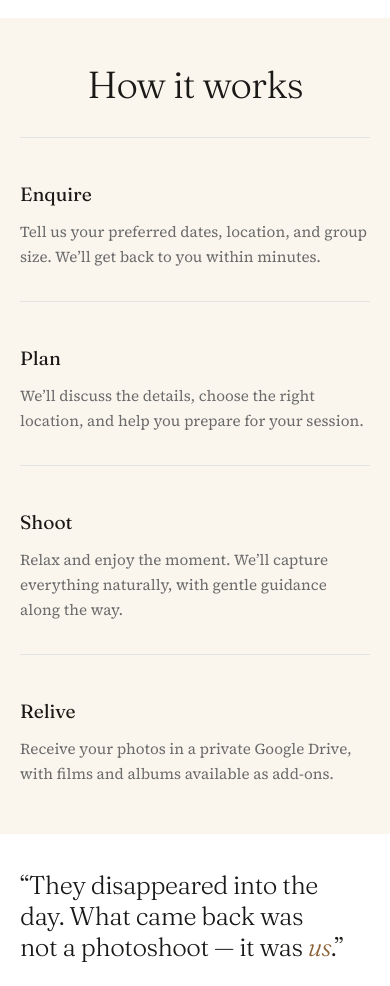
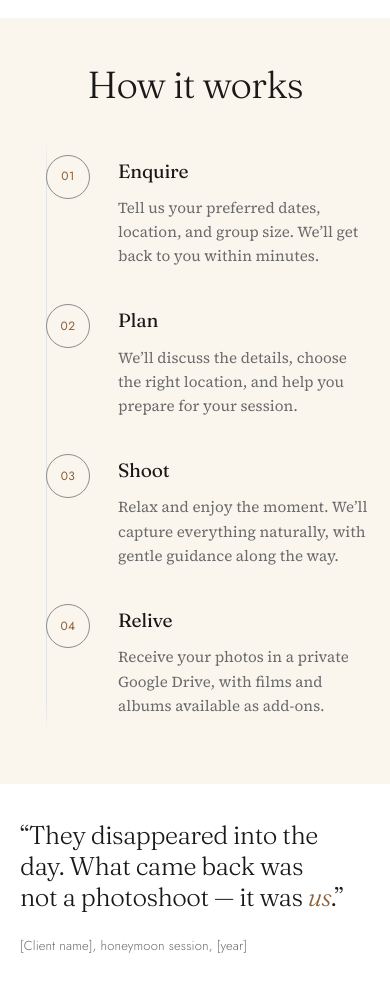
Before and after one commit to rubenstudy200-ai/website-twochapter, a plain HTML site: page index.html in a window 390 px wide. Shown: the part 5240-6226 px from the top of the page. Drawn offline with Linux system fonts and the light colour scheme.

Commit message:
Add horizontal roadmap to home how it works

```diff
--- a/assets/css/style.css
+++ b/assets/css/style.css
@@ -1276,6 +1276,120 @@ a:focus-visible .media-zoom::before,
   }
 }
 
+/* Horizontal roadmap (Home) */
+.roadmap-h {
+  position: relative;
+  display: grid;
+  grid-template-columns: repeat(4, minmax(0, 1fr));
+  gap: clamp(16px, 2.5vw, 40px);
+  margin: 0;
+  list-style: none;
+}
+
+.roadmap-h::before {
+  content: "";
+  position: absolute;
+  top: 26px;
+  left: 0;
+  right: 0;
+  height: 1px;
+  background: linear-gradient(
+    90deg,
+    transparent 0%,
+    var(--line) 6%,
+    var(--line) 94%,
+    transparent 100%
+  );
+}
+
+.roadmap-h__item {
+  display: grid;
+  justify-items: center;
+  text-align: center;
+}
+
+.roadmap-h__marker {
+  position: relative;
+  z-index: 1;
+  display: grid;
+  place-items: center;
+  width: 52px;
+  height: 52px;
+  border-radius: 50%;
+  border: 1px solid var(--line-strong);
+  background: var(--cream);
+  font-family: var(--font-ui);
+  font-size: 12px;
+  letter-spacing: 0.04em;
+  color: var(--brass);
+}
+
+.roadmap-h__card {
+  max-width: 30ch;
+  padding-top: clamp(18px, 2vw, 26px);
+}
+
+.roadmap-h__card h3 {
+  font-family: var(--font-display);
+  font-size: clamp(1.2rem, 1.5vw, 1.4rem);
+  font-weight: 400;
+  letter-spacing: -0.01em;
+}
+
+.roadmap-h__card p {
+  margin-top: 8px;
+  font-size: 0.95rem;
+  line-height: 1.6;
+  color: var(--muted);
+}
+
+@media (max-width: 760px) {
+  .roadmap-h {
+    grid-template-columns: 1fr;
+    gap: 0;
+    padding-left: 26px;
+  }
+
+  .roadmap-h::before {
+    top: 0;
+    bottom: 0;
+    left: 26px;
+    right: auto;
+    width: 1px;
+    height: auto;
+    background: linear-gradient(
+      180deg,
+      transparent 0%,
+      var(--line) 6%,
+      var(--line) 94%,
+      transparent 100%
+    );
+  }
+
+  .roadmap-h__item {
+    grid-template-columns: 52px minmax(0, 1fr);
+    justify-items: start;
+    align-items: start;
+    gap: 20px;
+    padding-block: 18px;
+    text-align: left;
+  }
+
+  .roadmap-h__marker {
+    grid-column: 1;
+    grid-row: 1;
+    width: 44px;
+    height: 44px;
+  }
+
+  .roadmap-h__card {
+    grid-column: 2;
+    grid-row: 1;
+    max-width: none;
+    padding-top: 0;
+  }
+}
+
 /* Duo / split */
 .split {
   display: grid;
--- a/index.html
+++ b/index.html
@@ -10,7 +10,7 @@
   <link rel="preconnect" href="https://fonts.googleapis.com">
   <link rel="preconnect" href="https://fonts.gstatic.com" crossorigin>
   <link href="https://fonts.googleapis.com/css2?family=Fraunces:ital,opsz,wght@0,9..144,300;0,9..144,400;1,9..144,300;1,9..144,400&family=Jost:wght@300;400;500&family=Source+Serif+4:ital,opsz,wght@0,8..60,300;0,8..60,400;0,8..60,600;1,8..60,300&display=swap" rel="stylesheet">
-  <link rel="stylesheet" href="assets/css/style.css?v=40">
+  <link rel="stylesheet" href="assets/css/style.css?v=41">
   <script>document.documentElement.classList.add('js');</script>
 </head>
 <body>
@@ -383,24 +383,36 @@
           </div>
         </div>
 
-        <div class="steps">
-          <article class="step reveal">
+        <ol class="roadmap-h">
+          <li class="roadmap-h__item reveal">
+            <span class="roadmap-h__marker" aria-hidden="true">01</span>
+            <div class="roadmap-h__card">
               <h3>Enquire</h3>
               <p>Tell us your preferred dates, location, and group size. We’ll get back to you within minutes.</p>
-          </article>
-          <article class="step reveal reveal-delay-1">
+            </div>
+          </li>
+          <li class="roadmap-h__item reveal reveal-delay-1">
+            <span class="roadmap-h__marker" aria-hidden="true">02</span>
+            <div class="roadmap-h__card">
               <h3>Plan</h3>
               <p>We’ll discuss the details, choose the right location, and help you prepare for your session.</p>
-          </article>
-          <article class="step reveal reveal-delay-2">
+            </div>
+          </li>
+          <li class="roadmap-h__item reveal reveal-delay-2">
+            <span class="roadmap-h__marker" aria-hidden="true">03</span>
+            <div class="roadmap-h__card">
               <h3>Shoot</h3>
               <p>Relax and enjoy the moment. We’ll capture everything naturally, with gentle guidance along the way.</p>
-          </article>
-          <article class="step reveal reveal-delay-3">
+            </div>
+          </li>
+          <li class="roadmap-h__item reveal reveal-delay-3">
+            <span class="roadmap-h__marker" aria-hidden="true">04</span>
+            <div class="roadmap-h__card">
               <h3>Relive</h3>
               <p>Receive your photos in a private Google Drive, with films and albums available as add-ons.</p>
-          </article>
             </div>
+          </li>
+        </ol>
       </div>
     </section>
 
```
Also changed, not shown: about.html (+1 -1 lines), contact.html (+1 -1 lines), info.html (+1 -1 lines), portfolio-mbm-2026.html (+1 -1 lines), portfolio-personal-01.html (+1 -1 lines), portfolio-pocari-2026.html (+1 -1 lines), portfolio-sip-turtle-release.html (+1 -1 lines), portfolio-sports-01.html (+1 -1 lines), portfolio.html (+1 -1 lines), reviews.html (+1 -1 lines), services.html (+1 -1 lines). Lines whose indentation alone changed are shown as unchanged.
